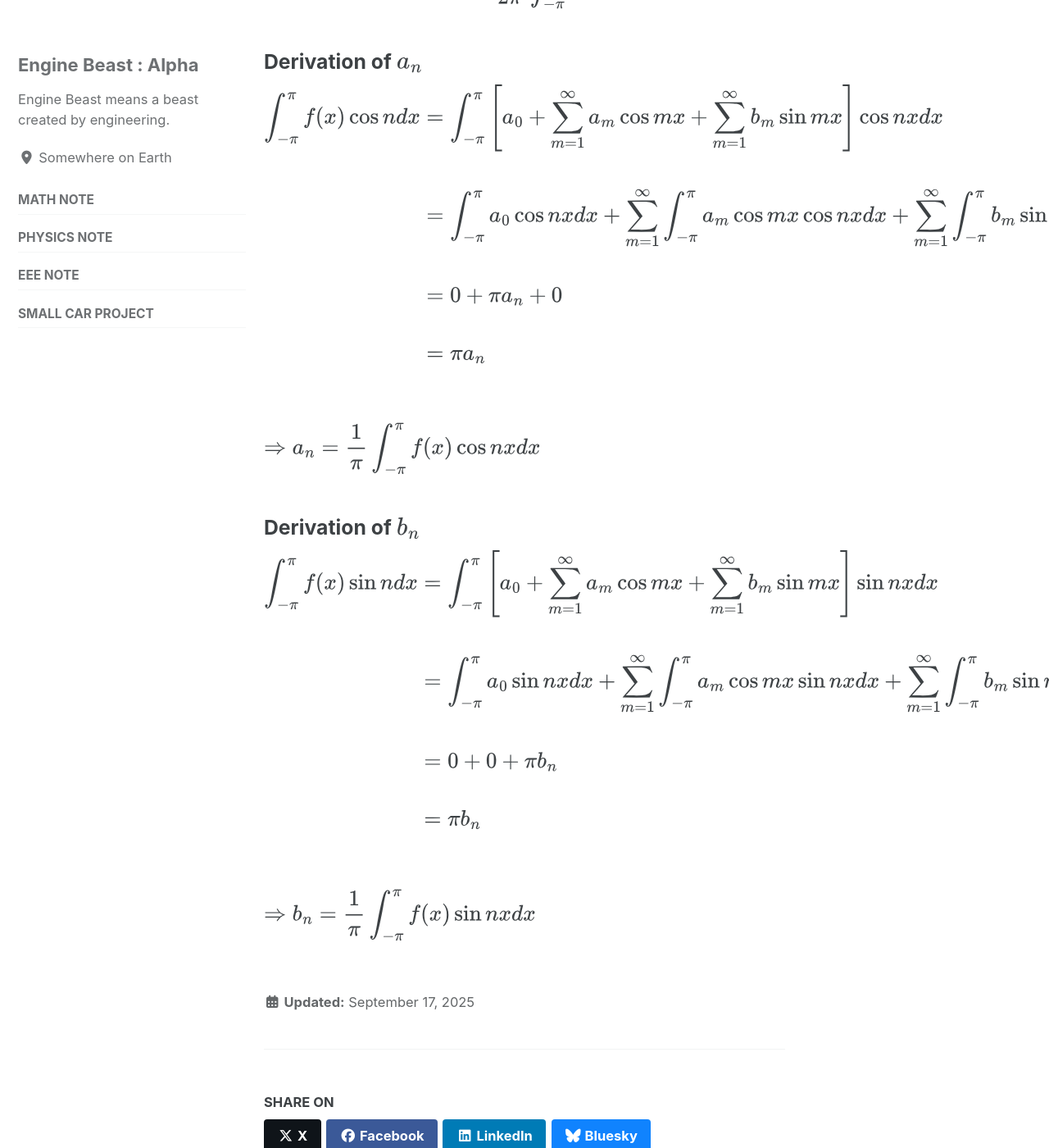
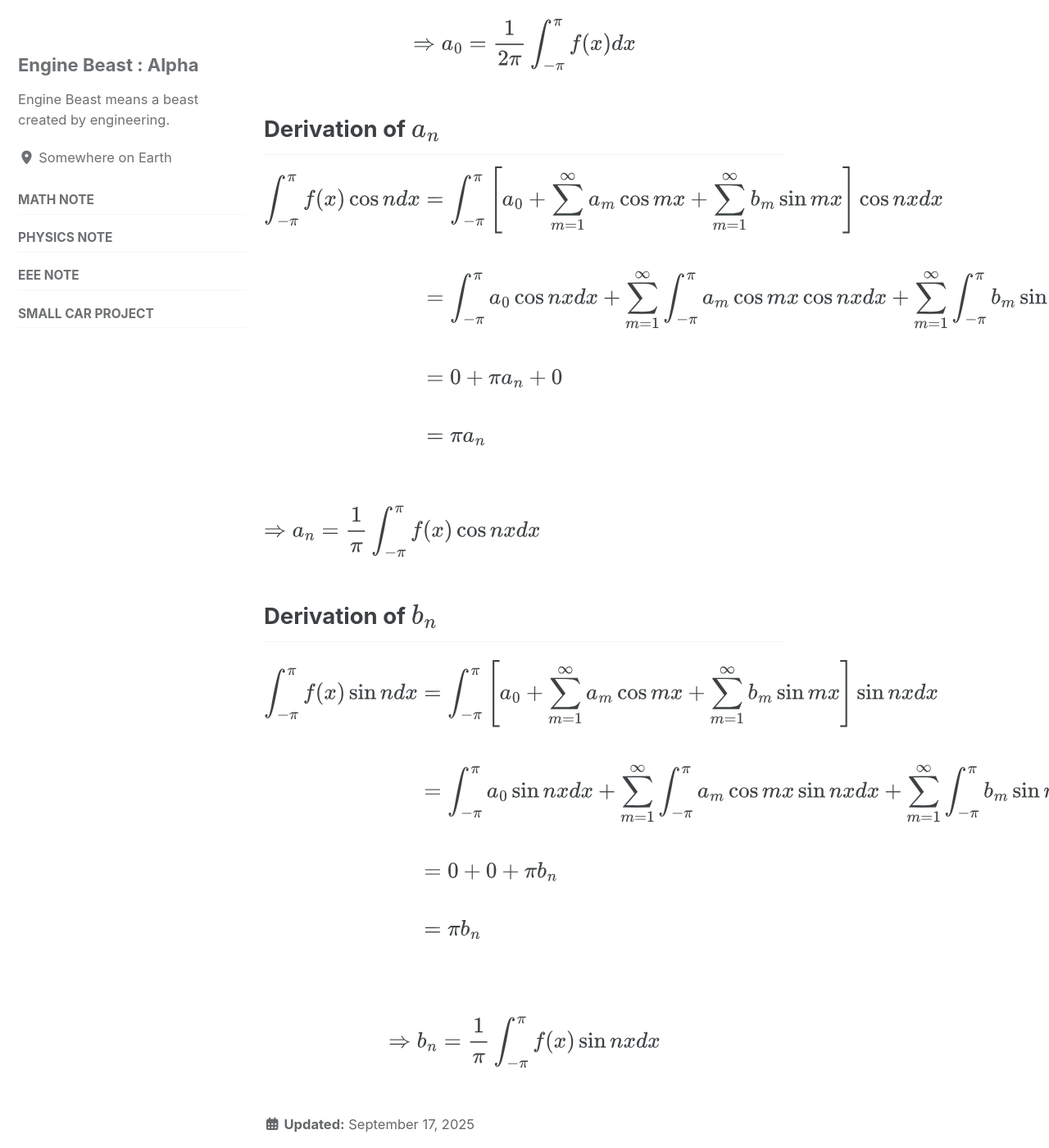
Before and after one commit to enginebeast/enginebeast.github.io, a Jekyll site: the page built from _posts/2025-09-17-2pi_fourier_series.md, in a window 1280 px wide and 1400 px high, scrolled down 1220 px. Shown: the whole window at 82% size. Built offline with Jekyll 4.4.1, drawn with Linux system fonts in a browser that asks for light colours; cached includes are drawn as plain includes.

Commit message:
latex change2

```diff
--- a/_posts/2025-09-17-2pi_fourier_series.md
+++ b/_posts/2025-09-17-2pi_fourier_series.md
@@ -6,11 +6,11 @@ use_math: true
 comments: true
 ---
 
-### Definition of Fourier series
+## Definition of Fourier series
 $$f(x) = a_0 + \sum^\infty_{n=1} a_n \cos nx + \sum^\infty_{n=1} b_n \sin nx$$
 
 
-### Formula of Fourier coefficients
+## Formula of Fourier coefficients
 
 $$
 \begin{aligned}
@@ -23,7 +23,8 @@ $$
 $$
 
 
-### Derivation of $$a_0$$
+## Derivation of $$a_0$$
+
 $$
 \begin{aligned}
 \int^\pi_{-\pi}f(x)dx &= \int^\pi_{-\pi} \Bigg[ a_0 + \sum^\infty_{n=1} a_n \cos nx + \sum^\infty_{n=1} b_n \sin nx \Bigg]dx
@@ -44,9 +45,10 @@ $$
 $$
 
 
-### Derivation of $$a_n$$
+## Derivation of $$a_n$$
+
 $$
-\begin{align}
+\begin{aligned}
 \int^\pi_{-\pi}f(x)\cos ndx &= \int^\pi_{-\pi} \Bigg[ a_0 + \sum^\infty_{m=1} a_m \cos mx + \sum^\infty_{m=1} b_m \sin mx \Bigg]\cos nxdx
 \\
 \\ & = \int^\pi_{-\pi}a_0\cos nxdx + \sum^\infty_{m=1}\int^\pi_{-\pi}a_m \cos mx\cos nxdx + \sum^\infty_{m=1}\int^\pi_{-\pi}b_m \sin mx\cos nxdx
@@ -55,20 +57,20 @@ $$
 \\
 \\ & = \pi a_n
 \\
-\end{align}
+\end{aligned}
 $$
 $$
-\begin{align}
+\begin{aligned}
 \\
 \\
 \Rightarrow a_n = \frac{1}{\pi}\int^\pi_{-\pi}f(x)\cos nxdx
-\end{align}
+\end{aligned}
 $$
 
+## Derivation of $$b_n$$
 
-### Derivation of $$b_n$$
 $$
-\begin{align}
+\begin{aligned}
 \int^\pi_{-\pi}f(x)\sin ndx &= \int^\pi_{-\pi} \Bigg[ a_0 + \sum^\infty_{m=1} a_m \cos mx + \sum^\infty_{m=1} b_m \sin mx \Bigg]\sin nxdx
 \\
 \\ & = \int^\pi_{-\pi}a_0\sin nxdx + \sum^\infty_{m=1}\int^\pi_{-\pi}a_m \cos mx\sin nxdx + \sum^\infty_{m=1}\int^\pi_{-\pi}b_m \sin mx\sin nxdx
@@ -77,12 +79,13 @@ $$
 \\
 \\ & = \pi b_n
 \\
-\end{align}
+\end{aligned}
 $$
+
 $$
-\begin{align}
+\begin{aligned}
 \\
 \\
 \Rightarrow b_n = \frac{1}{\pi}\int^\pi_{-\pi}f(x)\sin nxdx
-\end{align}
+\end{aligned}
 $$
```
